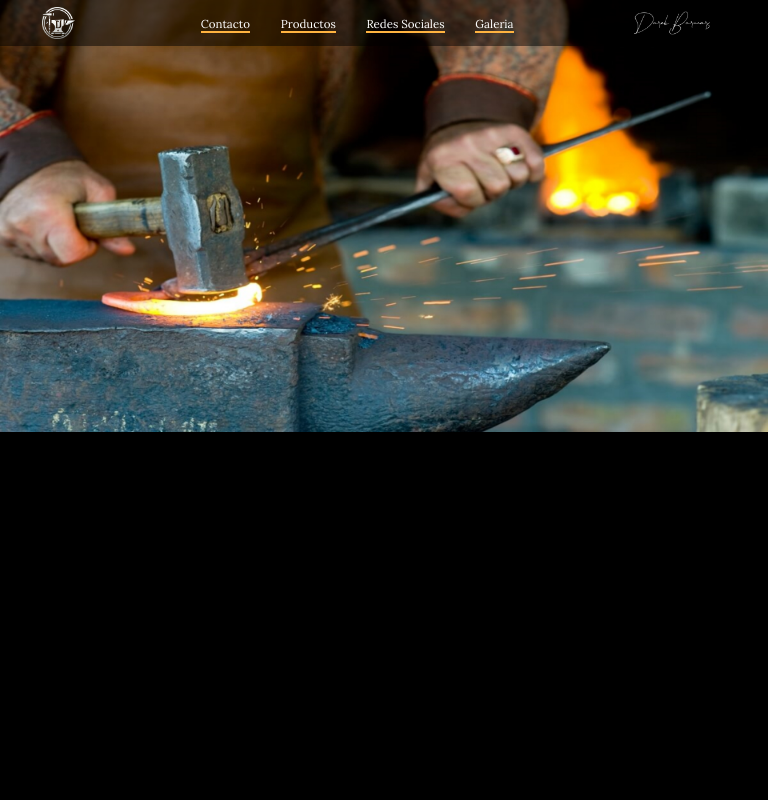
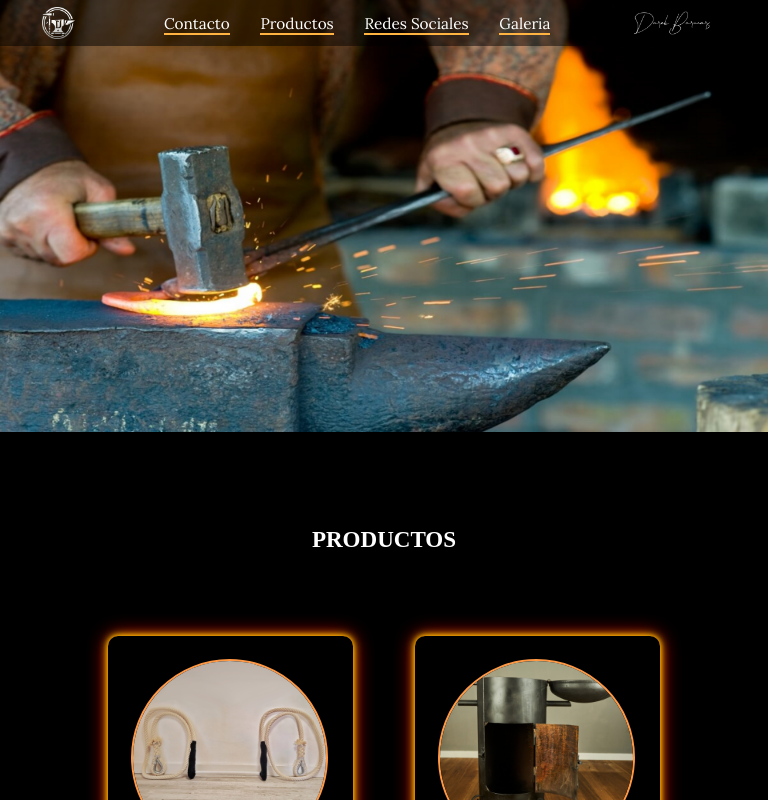
Before and after one commit to tomasiewicz8/darek_angular, an Angular app: page / in a window 768 px wide. Shown: the top 800 px of the page. Built offline with nearby package versions, Linux system fonts and the light colour scheme.

Commit message:
las change

```diff
--- a/src/app/components/background/background.component.scss
+++ b/src/app/components/background/background.component.scss
@@ -16,7 +16,7 @@
 @media (min-width: 450px) and (max-width: 950px) {
     .component-background {
         width: 100%;
-        height: 100vh;
+        height: auto;
 
         img {
             width: 100%;
--- a/src/app/components/footer/footer.component.scss
+++ b/src/app/components/footer/footer.component.scss
@@ -114,7 +114,20 @@
 }
 
 @media (min-width: 450px) and (max-width: 950px) {
+    .first-part-footer {
+        display: flex;
+        flex-direction: column;
+        align-items: center;
+        border-top: 2px solid $myOrange;
+        padding: 3vw 6vw;
+        width: 85vw;
+        height: auto;
+        font-size: 2vw;
 
+        .title {
+            font-size: 3vw;
+        }
+    }
 }
 
 @media (min-width: 950px) {
--- a/src/app/components/navbar/navbar.component.scss
+++ b/src/app/components/navbar/navbar.component.scss
@@ -113,7 +113,7 @@
         justify-content: center;
         position: fixed;
         top: 0%;
-        font-size: 1.5vw;
+        font-size: 2vw;
         background: rgba(0, 0, 0, 0.5);
 
         .logo-home {
```
